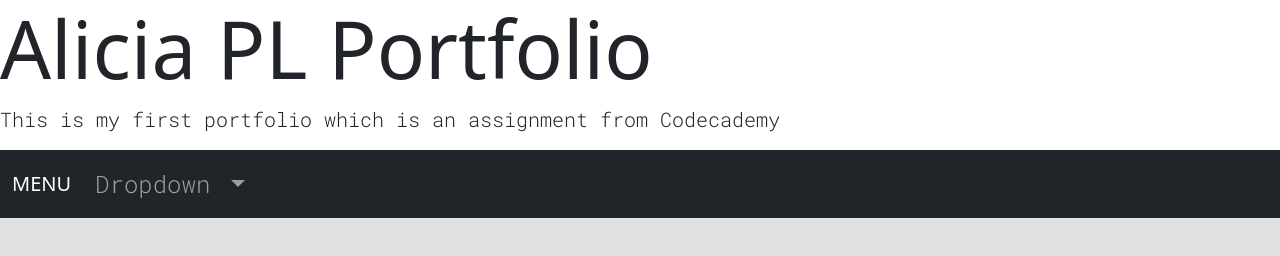
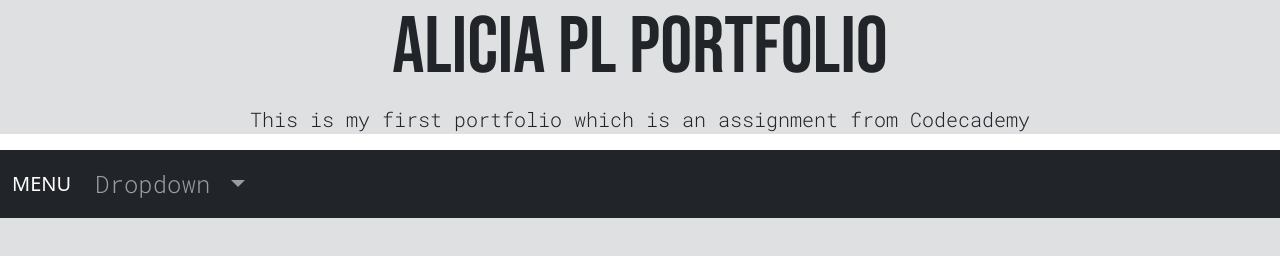
Before and after one commit to AliciaPL84/My_Portfolio, a plain HTML site: page index.html in a window 1280 px wide. Drawn offline with Linux system fonts and the light colour scheme.

Commit message:
Adding jumbotron

```diff
--- a/index.html
+++ b/index.html
@@ -12,9 +12,10 @@
   <link rel="stylesheet" href="css/bootstrap.css">
 </head>
 <body>
-
+  <div class="jumbotron text-center">
     <h1 class="display-1">Alicia PL Portfolio</h1>
     <p class="lead">This is my first portfolio which is an assignment from Codecademy</p>
+  </div>
     <nav class="navbar navbar-expand-md navbar-dark bg-dark">
       <div class="container-fluid">
         <a class="navbar-brand" href="#">MENU</a>
--- a/styles.css
+++ b/styles.css
@@ -1,5 +1,14 @@
 html {
 background-color: #dfe0e2;
+font-family: 'Roboto Mono';
+}
+
+.jumbotron {
+  background-color: #dfe0e2;
+}
+
+.display-1 {
+  font-family: 'Bebas Neue';
 }
 
 .lead {
```
